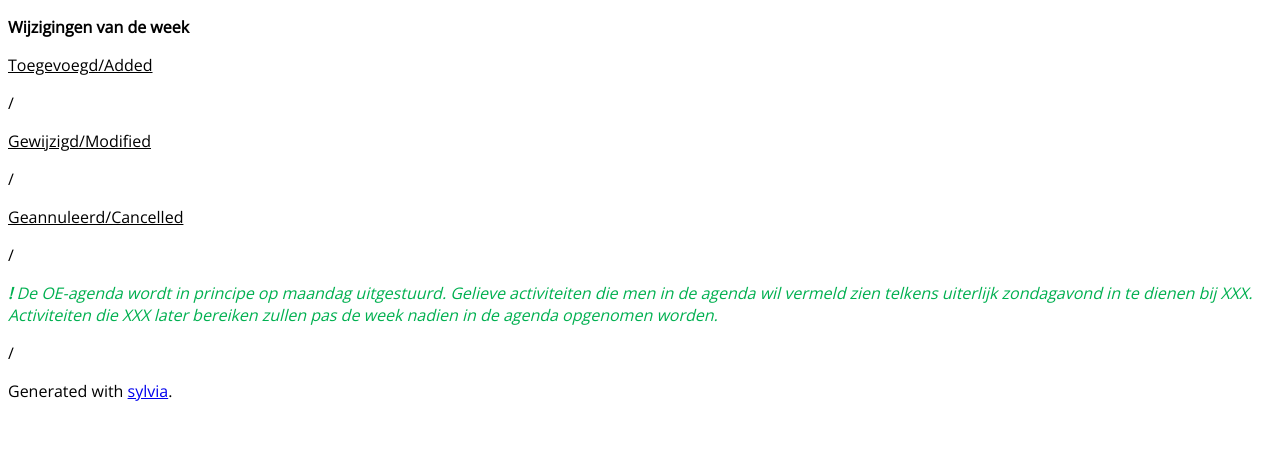
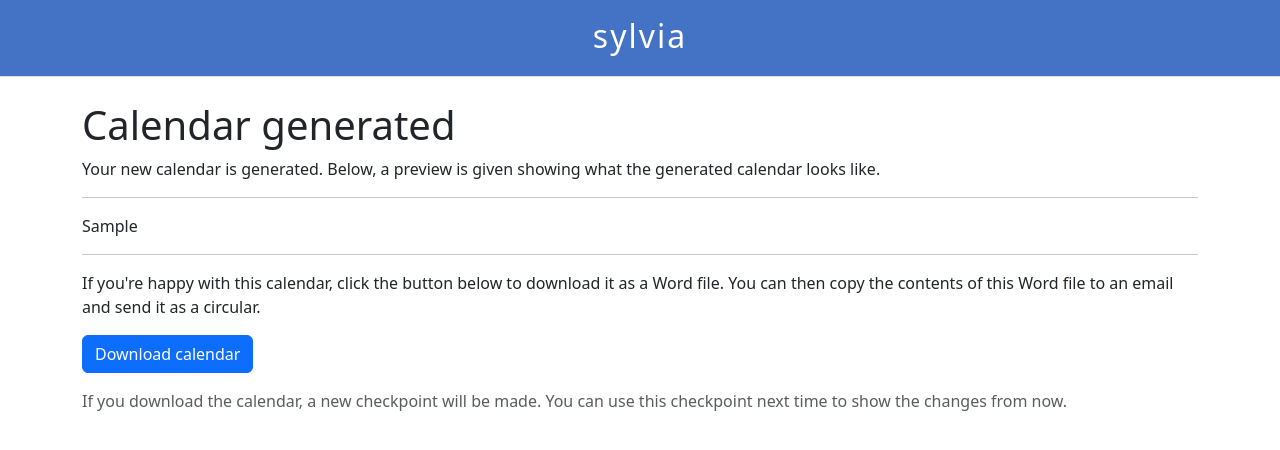
Before and after one commit to AntheSevenants/sylvia, a Flask app: template website/templates/calendar.html in a window 1280 px wide. Shown: the top 450 px of the page. Run offline with Flask 3, Linux system fonts and the light colour scheme; the template is opened without the code that fills it: most values are stand-ins (such as "Sample title", 1, 10 or a date in 2020).

Commit message:
Add calendar generation logic to interface

```diff
--- /dev/null
+++ b/app/templates/calendar.html
@@ -0,0 +1,18 @@
+{% extends "base.html" %}
+{% block title %}Calendar generated{% endblock %}
+{% block head %}
+    {{ super() }}
+{% endblock %}
+{% block content %}
+    <h1>Calendar generated</h1>
+    <p>Your new calendar is generated. Below, a preview is given showing what the generated calendar looks like.</p>
+    <hr>
+    {{ calendar_html | safe }}
+    <hr>
+    <p>If you're happy with this calendar, click the button below to download it as a Word file. You can then copy the contents of this Word file to an email and send it as a circular.</p>
+    <form class="mb-3" action="/download" method="POST">
+        <input type="hidden" name="changes_source" value="{{ cache_file }}">
+        <button type="submit" class="btn btn-primary">Download calendar</button>
+    </form>
+    <p class="text-muted">If you download the calendar, a new checkpoint will be made. You can use this checkpoint next time to show the changes from now.</p>
+{% endblock %}
--- a/app/templates/index.html
+++ b/app/templates/index.html
@@ -9,7 +9,7 @@
     <form action="/calendar" method="POST">
         <div class="mb-3">
             <label for="changes_source" class="form-label">Show changes from:</label>
-            <select id="changes_source" class="form-select">
+            <select id="changes_source" name="changes_source" class="form-select">
                 <option value="none">Do not show changes</option>
                 {% for cache_file in cache_files %}
                 <option value="{{ cache_file }}">{{ cache_file}}</option>
```
Also changed, not shown: app/main/routes.py (+39 -1 lines), app/static/style.css (added).
